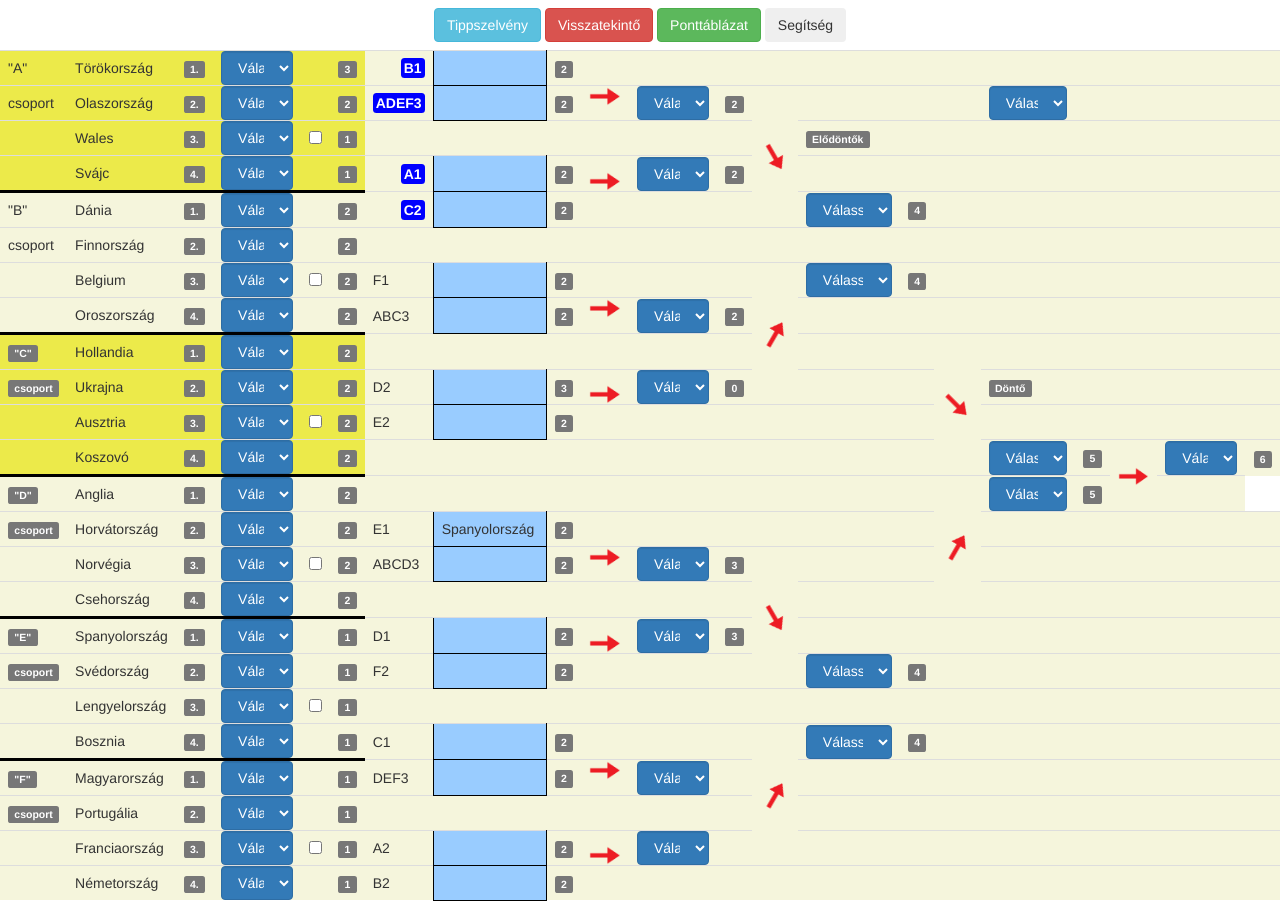
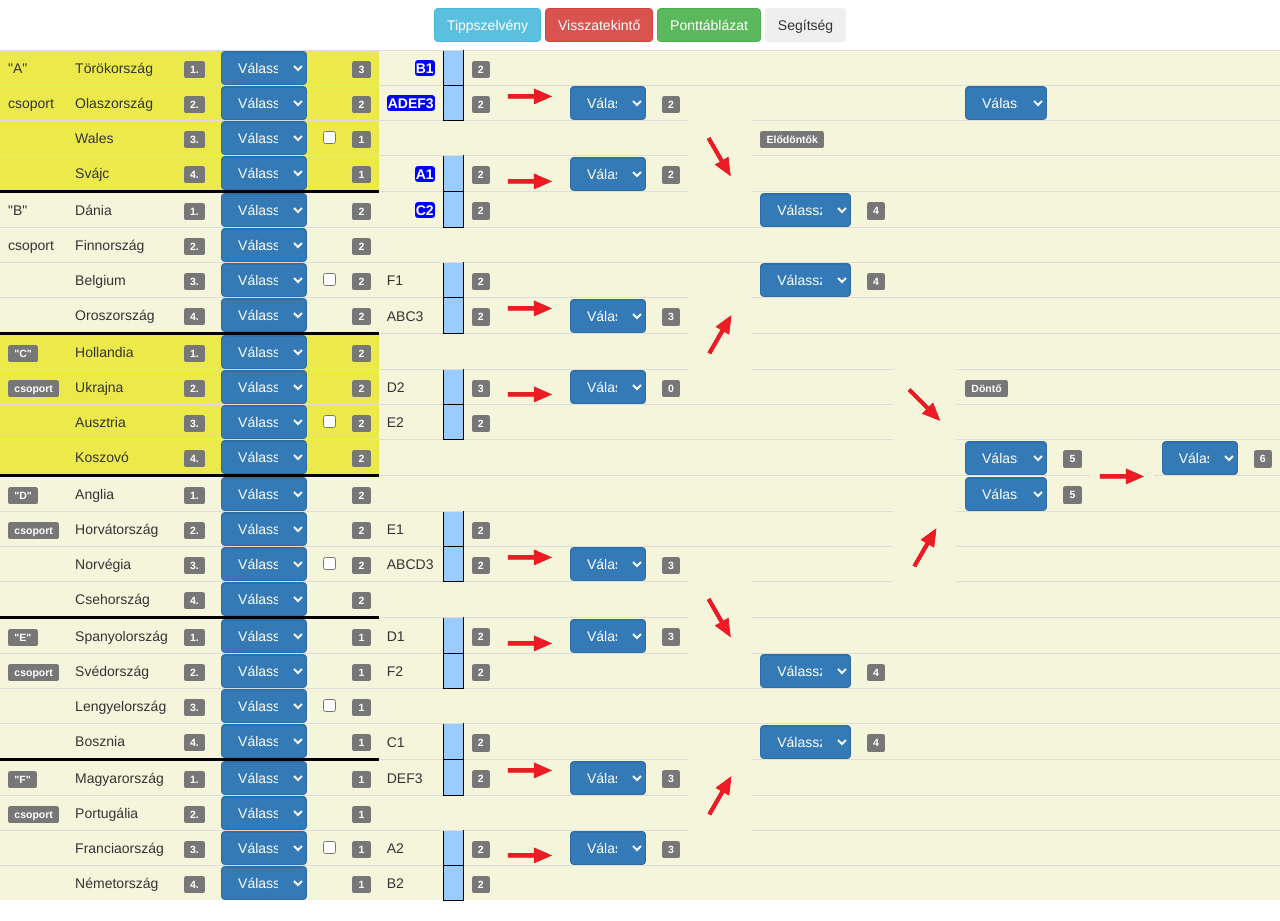
Before and after one commit to BalazsA2/BalazsA2.github.io, a PHP site: page / in a window 1280 px wide. Run offline with PHP 8.4, Linux system fonts and the light colour scheme.

Commit message:
font size, controls width changes for reponsivity2

```diff
--- a/css/style.css
+++ b/css/style.css
@@ -1,12 +1,12 @@
 
 @media (min-width: 400px) {
     body{font-size:8px;}
-    .label-nyolcad {font-size: 8px;    }
+    .label-nyolcad {font-size: 6px;    }
 }
 
 @media (min-width: 800px) {
     body{font-size: 12px;}
-    .label-nyolcad {font-size: 12px;}
+    .label-nyolcad {font-size: 10px;}
     .form-control {font-size: 12px}
 }
 @media (min-width: 1000px) {
@@ -31,7 +31,7 @@ nav {
 }
 
 .auto-style1 { /* hosszú oszlopok*/
-    width: 9%;
+    min-width: 9%;
     background-color:beige;
 }
 .points { /*kicsi, a pontoknak*/
@@ -89,8 +89,7 @@ nav {
 .label-nyolcad {
     float: right;
     background-color: blue;
-    padding: 1em 3em 1em;
-    padding: 3px 3px;
+    padding: 1px 1px;
 }
 .seli {
     color: #fff;
--- a/index.html
+++ b/index.html
@@ -72,10 +72,10 @@
                 <td class="Runners"></td>
                 <td class="points"><span class="label label-default">2</span></td>
                 <td class="arrows top">
-                    <img src="img/2-2-arrow-png-pic.png" style="display:block; width:100%; height:20px;" />
+                     <img alt="" src="img/2-2-arrow-png-pic.png" style="display:block; width:100%; height:20px;" />
                 </td>
                 <td class="auto-style1">
-                    <select class="form-control seli" id="sel_b1">
+                    <select class="form-control seli" id="sel_n1">
                         <option>Válassz...</option>
                         <option value="1"></option>
                         <option value="2"></option>
@@ -83,7 +83,7 @@
                 </td>
                 <td class="points"><span class="label label-default">2</span></td>
                 <td class="arrows" rowspan="4">
-                    <img src="img/2-2-arrow-png-pic.png"
+                     <img alt="" src="img/2-2-arrow-png-pic.png"
                         style="display:block; width:100%; height:20px; transform:rotate(60deg)" />
                 </td>
 
@@ -92,7 +92,7 @@
                 <td class="points"><span class="label label-default"></span></td>
                 <td class="arrows"></td>
                 <td class="auto-style1">
-                    <select class="form-control seli" id="sel_b1">
+                    <select class="form-control seli" id="sel_nev">
                         <option>Válassz...</option>
                         <option value="1"></option>
                         <option value="2"></option>
@@ -153,11 +153,10 @@
                 <td class="Runners"></td>
                 <td class="points"><span class="label label-default">2</span></td>
                 <td class="arrows bottom">
-                    <img src="img/2-2-arrow-png-pic.png" style="display:block; width:100%; height:20px;" />
+                     <img alt="" src="img/2-2-arrow-png-pic.png" style="display:block; width:100%; height:20px;" />
                 </td>
-
                 <td class="auto-style1">
-                    <select class="form-control seli" id="sel_b1">
+                    <select class="form-control seli" id="sel_n2">
                         <option>Válassz...</option>
                         <option value="1"></option>
                         <option value="2"></option>
@@ -195,7 +194,7 @@
                 <td class="auto-style1"></td>
                 <td class="points"></td>
                 <td class="auto-style1">
-                    <select class="form-control seli" id="sel_b1">
+                    <select class="form-control seli" id="sel_ed1">
                         <option>Válassz...</option>
                         <option value="1"></option>
                         <option value="2"></option>
@@ -214,7 +213,7 @@
                 <td class="csapatok">Finnország</td>
                 <td class="points"><span class="label label-default">2.</span></td>
                 <td class="auto-style1">
-                    <select class="form-control seli" id="sel_b1">
+                    <select class="form-control seli" id="sel_b2">
                         <option>Válassz...</option>
                         <option value="1"></option>
                         <option value="2"></option>
@@ -245,7 +244,7 @@
                 <td class="csapatok">Belgium</td>
                 <td class="points"><span class="label label-default">3.</span></td>
                 <td class="auto-style1">
-                    <select class="form-control seli" id="sel_b1">
+                    <select class="form-control seli" id="sel_b3">
                         <option>Válassz...</option>
                         <option value="1"></option>
                         <option value="2"></option>
@@ -262,11 +261,11 @@
                 <td class="auto-style1"></td>
                 <td class="points"></td>
                 <td class="arrows" rowspan="4">
-                    <img src="img/2-2-arrow-png-pic.png"
+                     <img alt="" src="img/2-2-arrow-png-pic.png"
                         style="display:block; width:100%; height:20px; transform:rotate(-60deg)" />
                 </td>
                 <td class="auto-style1">
-                    <select class="form-control seli" id="sel_b1">
+                    <select class="form-control seli" id="sel_ed2">
                         <option>Válassz...</option>
                         <option value="1"></option>
                         <option value="2"></option>
@@ -285,7 +284,7 @@
                 <td class="csapatok line">Oroszország</td>
                 <td class="points line"><span class="label label-default">4.</span></td>
                 <td class="auto-style1 line">
-                    <select class="form-control seli" id="sel_b1">
+                    <select class="form-control seli" id="sel_b4">
                         <option>Válassz...</option>
                         <option value="1"></option>
                         <option value="2"></option>
@@ -299,16 +298,16 @@
                 <td class="Runners">
                 <td class="points"><span class="label label-default">2</span></td>
                 <td class="arrows top">
-                    <img src="img/2-2-arrow-png-pic.png" style="display:block; width:100%; height:20px;" />
+                     <img alt="" src="img/2-2-arrow-png-pic.png" style="display:block; width:100%; height:20px;" />
                 </td>
                 <td class="auto-style1">
-                    <select class="form-control seli" id="sel_b1">
+                    <select class="form-control seli" id="sel_n3">
                         <option>Válassz...</option>
                         <option value="1"></option>
                         <option value="2"></option>
                     </select>
                 </td>
-                <td class="points"><span class="label label-default">2</span></td>
+                <td class="points"><span class="label label-default">3</span></td>
                 <td class="auto-style1"></td>
                 <td class="points"></td>
                 <td class="arrows"></td>
@@ -324,7 +323,7 @@
                 <td class="csapatok one">Hollandia</td>
                 <td class="points one"><span class="label label-default">1.</span></td>
                 <td class="auto-style1 one">
-                    <select class="form-control seli" id="sel_b1">
+                    <select class="form-control seli" id="sel_c1">
                         <option>Válassz...</option>
                         <option value="1"></option>
                         <option value="2"></option>
@@ -343,7 +342,7 @@
                 <td class="auto-style1"></td>
                 <td class="points"></td>
                 <td class="arrows" rowspan="4">
-                    <img src="img/2-2-arrow-png-pic.png"
+                     <img alt="" src="img/2-2-arrow-png-pic.png"
                         style="display:block; width:100%; height:20px; transform:rotate(45deg)" /></td>
                 <td class="auto-style1">&nbsp;</td>
                 <td class="points">&nbsp;</td>
@@ -356,7 +355,7 @@
                 <td class="csapatok one">Ukrajna</td>
                 <td class="points one"><span class="label label-default">2.</span></td>
                 <td class="auto-style1 one">
-                    <select class="form-control seli" id="sel_b1">
+                    <select class="form-control seli" id="sel_c2">
                         <option>Válassz...</option>
                         <option value="1"></option>
                         <option value="2"></option>
@@ -370,10 +369,10 @@
                 <td class="Runners">
                 <td class="points"><span class="label label-default">3</span></td>
                 <td class="arrows bottom">
-                    <img src="img/2-2-arrow-png-pic.png" style="display:block; width:100%; height:20px;" />
+                     <img alt="" src="img/2-2-arrow-png-pic.png" style="display:block; width:100%; height:20px;" />
                 </td>
                 <td class="auto-style1">
-                    <select class="form-control seli" id="sel_b1">
+                    <select class="form-control seli" id="sel_n4">
                         <option>Válassz...</option>
                         <option value="1"></option>
                         <option value="2"></option>
@@ -393,7 +392,7 @@
                 <td class="csapatok one">Ausztria</td>
                 <td class="points one"><span class="label label-default">3.</span></td>
                 <td class="auto-style1 one">
-                    <select class="form-control seli" id="sel_b1">
+                    <select class="form-control seli" id="sel_c3">
                         <option>Válassz...</option>
                         <option value="1"></option>
                         <option value="2"></option>
@@ -423,7 +422,7 @@
                 <td class="csapatok one line">Koszovó</td>
                 <td class="points one line"><span class="label label-default">4.</span></td>
                 <td class="auto-style1 one line">
-                    <select class="form-control seli" id="sel_b1">
+                    <select class="form-control seli" id="sel_c4">
                         <option>Válassz...</option>
                         <option value="1"></option>
                         <option value="2"></option>
@@ -443,7 +442,7 @@
                 <td class="auto-style1">&nbsp;</td>
                 <td class="points">&nbsp;</td>
                 <td class="auto-style1">
-                    <select class="form-control seli" id="sel_b1">
+                    <select class="form-control seli" id="sel_do1">
                         <option>Válassz...</option>
                         <option value="1"></option>
                         <option value="2"></option>
@@ -451,10 +450,10 @@
                 </td>
                 <td class="points"><span class="label label-default">5</span></td>
                 <td class="arrows" rowspan="2" style="vertical-align: middle;">
-                    <img src="img/2-2-arrow-png-pic.png" style="display:block; width:100%; height:20px;" />
+                     <img alt="" src="img/2-2-arrow-png-pic.png" style="display:block; width:100%; height:20px;" />
                 </td>
                 <td class="auto-style1">
-                    <select class="form-control seli" id="sel_b1">
+                    <select class="form-control seli" id="sel_gy">
                         <option>Válassz...</option>
                         <option value="1"></option>
                         <option value="2"></option>
@@ -467,7 +466,7 @@
                 <td class="csapatok">Anglia</td>
                 <td class="points"><span class="label label-default">1.</span></td>
                 <td class="auto-style1">
-                    <select class="form-control seli" id="sel_b1">
+                    <select class="form-control seli" id="sel_d1">
                         <option>Válassz...</option>
                         <option value="1"></option>
                         <option value="2"></option>
@@ -484,20 +483,21 @@
                 <td class="auto-style1">&nbsp;</td>
                 <td class="points">&nbsp;</td>
                 <td class="arrows"></td>
-                <td class="auto-style1">&nbsp;</td>
+                <td class="auto-style1"></td>
                 <td class="points">&nbsp;</td>
                 <td class="arrows" rowspan="4">
-                    <img src="img/2-2-arrow-png-pic.png"
+                     <img alt="" src="img/2-2-arrow-png-pic.png"
                         style="display:block; width:100%; height:20px; transform:rotate(-60deg)" />
                 </td>
                 <td class="auto-style1">
-                    <select class="form-control seli" id="sel_b1">
+                    <select class="form-control seli" id="sel_do2">
                         <option>Válassz...</option>
                         <option value="1"></option>
                         <option value="2"></option>
                     </select>
                 </td>
                 <td class="points"><span class="label label-default">5</span></td>
+                <td class="auto-style1"></td>
                 <td class="points"></td>
             </tr>
             <tr>
@@ -505,7 +505,7 @@
                 <td class="csapatok">Horvátország</td>
                 <td class="points"><span class="label label-default">2.</span></td>
                 <td class="auto-style1">
-                    <select class="form-control seli" id="sel_b1">
+                    <select class="form-control seli" id="sel_d2">
                         <option>Válassz...</option>
                         <option value="1"></option>
                         <option value="2"></option>
@@ -516,7 +516,7 @@
                 <td class="points"></td>
                 <td class="points"><span class="label label-default">2</span></td>
                 <td class="nyolcadfelirat">E1</td>
-                <td class="Runners">Spanyolország</td>
+                <td class="Runners"></td>
                 <td class="points"><span class="label label-default">2</span></td>
                 <td class="arrows"></td>
                 <td class="auto-style1">&nbsp;</td>
@@ -535,7 +535,7 @@
                 <td class="csapatok">Norvégia</td>
                 <td class="points"><span class="label label-default">3.</span></td>
                 <td class="auto-style1">
-                    <select class="form-control seli" id="sel_b1">
+                    <select class="form-control seli" id="sel_d3">
                         <option>Válassz...</option>
                         <option value="1"></option>
                         <option value="2"></option>
@@ -548,11 +548,11 @@
                 <td class="nyolcadfelirat">ABCD3</td>
                 <td class="Runners"></td>
                 <td class="points"><span class="label label-default">2</span></td>
-                <td class="arrows top"> <img src="img/2-2-arrow-png-pic.png"
+                <td class="arrows top">  <img alt="" src="img/2-2-arrow-png-pic.png"
                         style="display:block; width:100%; height:20px;" />
                 </td>
                 <td class="auto-style1">
-                    <select class="form-control seli" id="sel_b1">
+                    <select class="form-control seli" id="sel_n5">
                         <option>Válassz...</option>
                         <option value="1"></option>
                         <option value="2"></option>
@@ -560,7 +560,7 @@
                 </td>
                 <td class="points"><span class="label label-default">3</span></td>
                 <td class="arrows" rowspan="4">
-                    <img src="img/2-2-arrow-png-pic.png"
+                     <img alt="" src="img/2-2-arrow-png-pic.png"
                         style="display:block; width:100%; height:20px; transform:rotate(60deg)" />
                 </td>
                 <td class="auto-style1"></td>
@@ -576,7 +576,7 @@
                 <td class="csapatok line">Csehország</td>
                 <td class="points line"><span class="label label-default">4.</span></td>
                 <td class="auto-style1 line">
-                    <select class="form-control seli" id="sel_b1">
+                    <select class="form-control seli" id="sel_d4">
                         <option>Válassz...</option>
                         <option value="1"></option>
                         <option value="2"></option>
@@ -605,7 +605,7 @@
                 <td class="csapatok">Spanyolország</td>
                 <td class="points"><span class="label label-default">1.</span></td>
                 <td class="auto-style1">
-                    <select class="form-control seli" id="sel_b1">
+                    <select class="form-control seli" id="sel_e1">
                         <option>Válassz...</option>
                         <option value="1"></option>
                         <option value="2"></option>
@@ -618,11 +618,11 @@
                 <td class="nyolcadfelirat">D1</td>
                 <td class="Runners"></td>
                 <td class="points"><span class="label label-default">2</span></td>
-                <td class="arrows bottom"> <img src="img/2-2-arrow-png-pic.png"
+                <td class="arrows bottom">  <img alt="" src="img/2-2-arrow-png-pic.png"
                         style="display:block; width:100%; height:20px;" />
                 </td>
                 <td class="auto-style1">
-                    <select class="form-control seli" id="sel_b1">
+                    <select class="form-control seli" id="sel_n6">
                         <option>Válassz...</option>
                         <option value="1"></option>
                         <option value="2"></option>
@@ -643,7 +643,7 @@
                 <td class="csapatok">Svédország</td>
                 <td class="points"><span class="label label-default">2.</span></td>
                 <td class="auto-style1">
-                    <select class="form-control seli" id="sel_b1">
+                    <select class="form-control seli" id="sel_e2">
                         <option>Válassz...</option>
                         <option value="1"></option>
                         <option value="2"></option>
@@ -660,7 +660,7 @@
                 <td class="auto-style1"></td>
                 <td class="points"></td>
                 <td class="auto-style1">
-                    <select class="form-control seli" id="sel_b1">
+                    <select class="form-control seli" id="sel_ed3">
                         <option>Válassz...</option>
                         <option value="1"></option>
                         <option value="2"></option>
@@ -679,7 +679,7 @@
                 <td class="csapatok">Lengyelország</td>
                 <td class="points"><span class="label label-default">3.</span></td>
                 <td class="auto-style1">
-                    <select class="form-control seli" id="sel_b1">
+                    <select class="form-control seli" id="sel_e3">
                         <option>Válassz...</option>
                         <option value="1"></option>
                         <option value="2"></option>
@@ -710,7 +710,7 @@
                 <td class="csapatok line">Bosznia</td>
                 <td class="points line"><span class="label label-default">4.</span></td>
                 <td class="auto-style1 line">
-                    <select class="form-control seli" id="sel_b1">
+                    <select class="form-control seli" id="sel_e4">
                         <option>Válassz...</option>
                         <option value="1"></option>
                         <option value="2"></option>
@@ -727,11 +727,11 @@
                 <td class="auto-style1"></td>
                 <td class="points"></td>
                 <td class="arrows" rowspan="4">
-                    <img src="img/2-2-arrow-png-pic.png"
+                     <img alt="" src="img/2-2-arrow-png-pic.png"
                         style="display:block; width:100%; height:20px; transform:rotate(-60deg)" />
                 </td>
                 <td class="auto-style1">
-                    <select class="form-control seli" id="sel_b1">
+                    <select class="form-control seli" id="sel_ed4">
                         <option>Válassz...</option>
                         <option value="1"></option>
                         <option value="2"></option>
@@ -750,7 +750,7 @@
                 <td class="csapatok">Magyarország</td>
                 <td class="points"><span class="label label-default">1.</span></td>
                 <td class="auto-style1">
-                    <select class="form-control seli" id="sel_b1">
+                    <select class="form-control seli" id="sel_f1">
                         <option>Válassz...</option>
                         <option value="1"></option>
                         <option value="2"></option>
@@ -764,17 +764,17 @@
                 <td class="Runners"></td>
                 <td class="points"><span class="label label-default">2</span></td>
                 <td class="arrows top">
-                    <img src="img/2-2-arrow-png-pic.png"
+                     <img alt="" src="img/2-2-arrow-png-pic.png"
                         style="display:block; width:100%; height:20px; transform:rotate(0deg)" />
                 </td>
                 <td class="auto-style1">
-                    <select class="form-control seli" id="sel_b1">
+                    <select class="form-control seli" id="sel_n7">
                         <option>Válassz...</option>
                         <option value="1"></option>
                         <option value="2"></option>
                     </select>
                 </td>
-                <td class="points"></td>
+                <td class="points"><span class="label label-default">3</span></td>
                 <td class="auto-style1"></td>
                 <td class="points"></td>
                 <td class="arrows"></td>
@@ -789,7 +789,7 @@
                 <td class="csapatok">Portugália</td>
                 <td class="points"><span class="label label-default">2.</span></td>
                 <td class="auto-style1">
-                    <select class="form-control seli" id="sel_b1">
+                    <select class="form-control seli" id="sel_f2">
                         <option>Válassz...</option>
                         <option value="1"></option>
                         <option value="2"></option>
@@ -819,7 +819,7 @@
                 <td class="csapatok">Franciaország</td>
                 <td class="points"><span class="label label-default">3.</span></td>
                 <td class="auto-style1">
-                    <select class="form-control seli" id="sel_b1">
+                    <select class="form-control seli" id="sel_f3">
                         <option>Válassz...</option>
                         <option value="1"></option>
                         <option value="2"></option>
@@ -833,17 +833,17 @@
                 <td class="Runners"></td>
                 <td class="points"><span class="label label-default">2</span></td>
                 <td class="arrows bottom">
-                    <img src="img/2-2-arrow-png-pic.png"
+                     <img alt="" src="img/2-2-arrow-png-pic.png"
                         style="display:block; width:100%; height:20px; transform:rotate(0deg)" />
                 </td>
                 <td class="auto-style1">
-                    <select class="form-control seli" id="sel_b1">
+                    <select class="form-control seli" id="sel_n8">
                         <option>Válassz...</option>
                         <option value="1"></option>
                         <option value="2"></option>
                     </select>
                 </td>
-                <td class="points"></td>
+                <td class="points"><span class="label label-default">3</span></td>
                 <td class="auto-style1"></td>
                 <td class="points"></td>
                 <td class="arrows"></td>
@@ -858,7 +858,7 @@
                 <td class="csapatok">Németország</td>
                 <td class="points"><span class="label label-default">4.</span></td>
                 <td class="auto-style1">
-                    <select class="form-control seli" id="sel_b1">
+                    <select class="form-control seli" id="sel_f4">
                         <option>Válassz...</option>
                         <option value="1"></option>
                         <option value="2"></option>
@@ -885,9 +885,7 @@
                 <td class="auto-style1"></td>
                 <td class="points"></td>
             </tr>
-
-
+        </table>
     </div>
 </body>
-
 </html>
```
